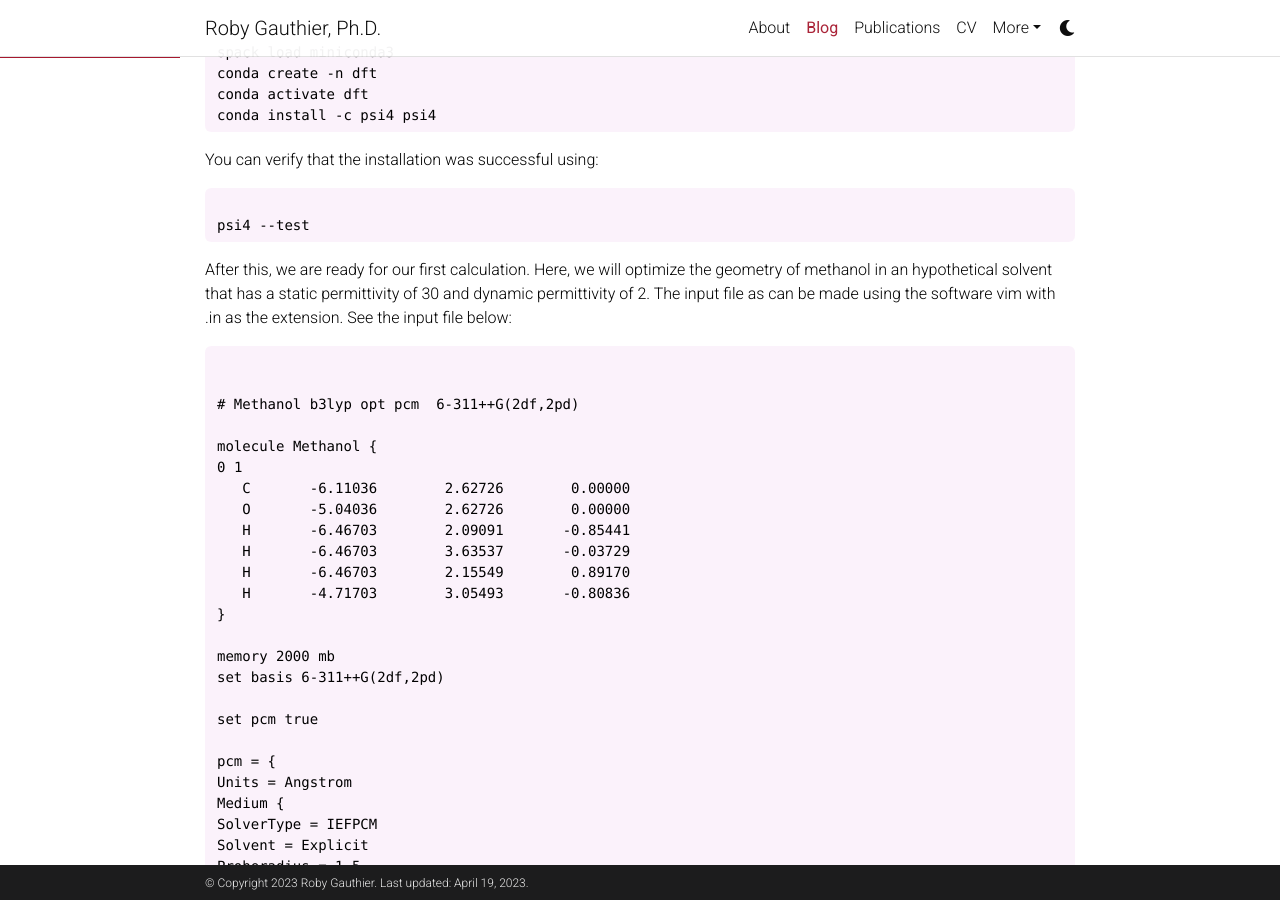
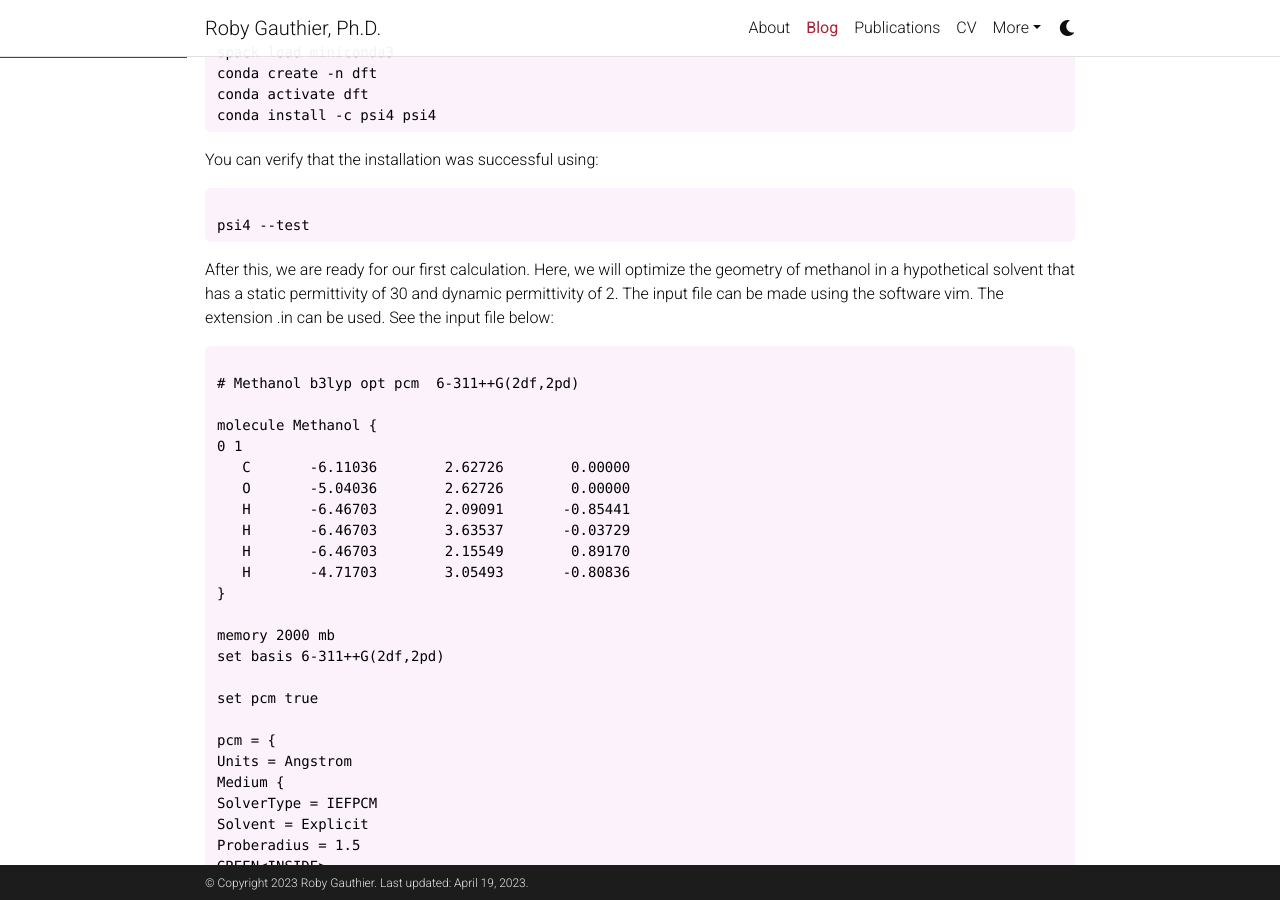
Before and after one commit to robygauthier/robygauthier.github.io, a Jekyll site: the page built from _posts/2023-04-15-Psi4.md, in a window 1280 px wide and 900 px high, scrolled down 328 px. Built offline with Jekyll 4.4.1, drawn with Linux system fonts in a browser that asks for light colours; comment, search, counter and statistics services are not loaded; a style sheet for code colours, icons or effects is not loaded; some of the changed text lies outside the part shown.

Commit message:
Text corrections.
Corrected some language errors and worked on the esthetic a bit.

```diff
--- a/_posts/2023-04-15-Psi4.md
+++ b/_posts/2023-04-15-Psi4.md
@@ -19,14 +19,14 @@ conda install -c psi4 psi4
 {% endhighlight %}
 
 You can verify that the installation was successful using:
+
 {% highlight python %}
 psi4 --test
 {% endhighlight %}
 
-After this, we are ready for our first calculation. Here, we will optimize the geometry of methanol in an hypothetical solvent that has a static permittivity of 30 and dynamic permittivity of 2. The input file as can be made using the software vim with .in as the extension. See the input file below:
+After this, we are ready for our first calculation. Here, we will optimize the geometry of methanol in a hypothetical solvent that has a static permittivity of 30 and dynamic permittivity of 2. The input file can be made using the software vim. The extension .in can be used. See the input file below:
 
 {% highlight python %}
-
 # Methanol b3lyp opt pcm  6-311++G(2df,2pd)
 
 molecule Methanol {
```
Also changed, not shown: other parts of _posts/2023-04-15-Psi4.md (+0 -3 lines).
